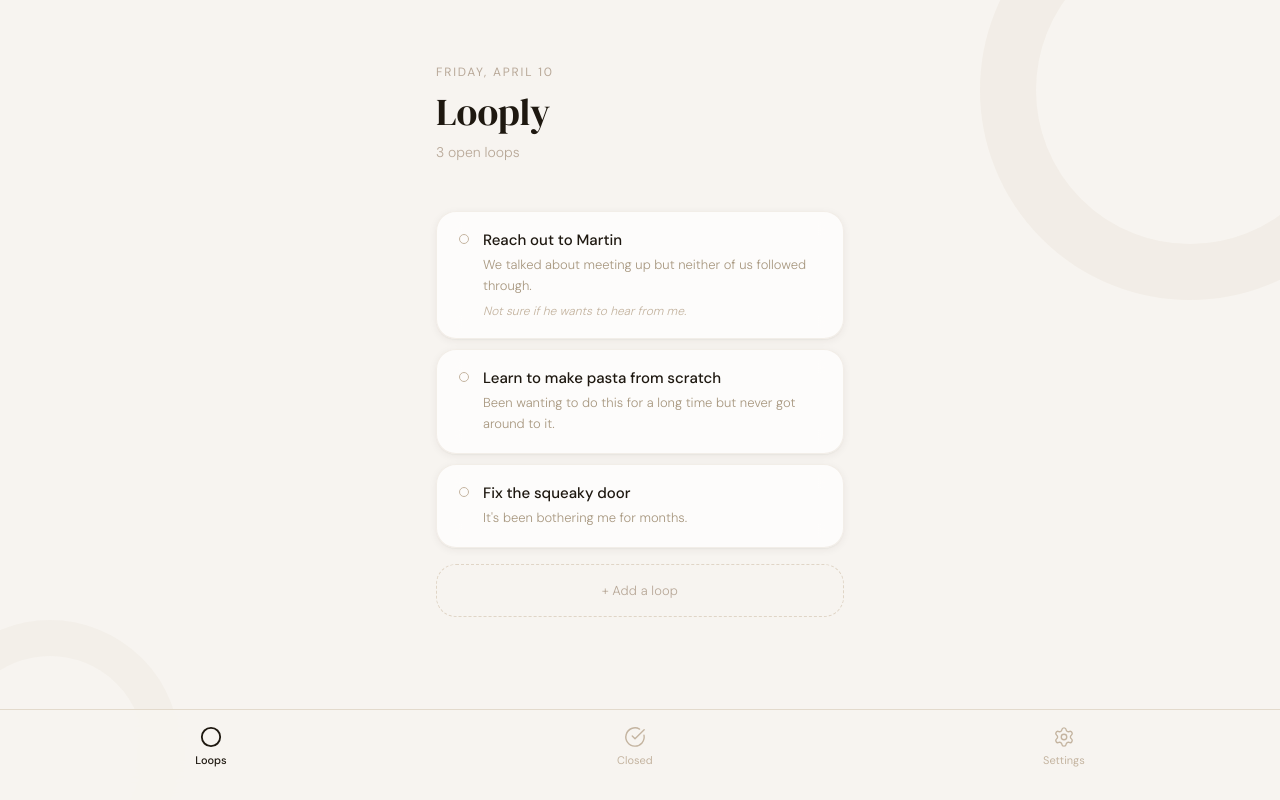
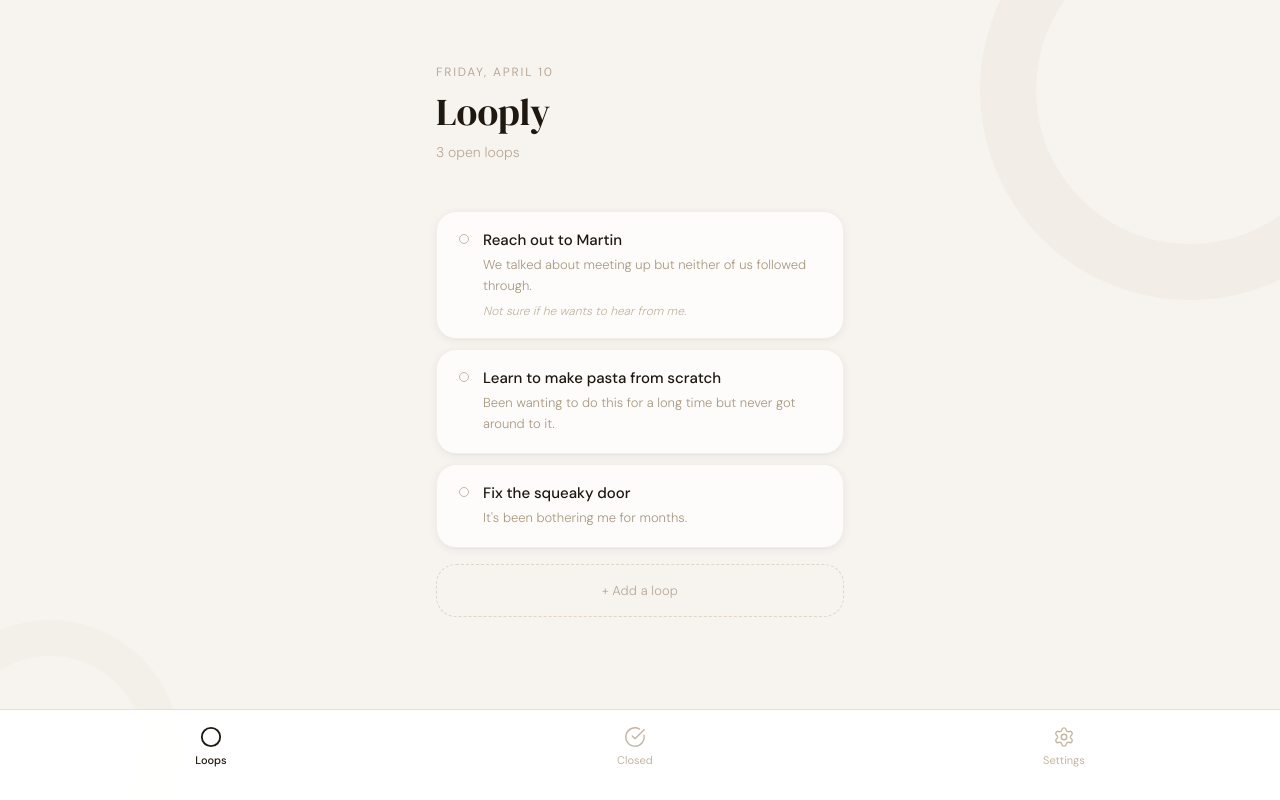
Before and after one commit to NikolaiVFredriksen/Looply, a Next.js app: page / in a window 1280 px wide. Built offline with nearby package versions, Linux system fonts and the light colour scheme.

Commit message:
Changed navbar color

```diff
--- a/app/components/Navbar.tsx
+++ b/app/components/Navbar.tsx
@@ -24,7 +24,7 @@ export default function Navbar() {
         justifyContent: "space-around",
         alignItems: "center",
         padding: "12px 0 28px",
-        background: "rgba(247,244,240,0.95)",
+        background: "rgba(255,255,255,0.95)",
         backdropFilter: "blur(16px)",
         WebkitBackdropFilter: "blur(16px)",
         borderTop: "0.5px solid rgba(180,155,120,0.3)",
```
